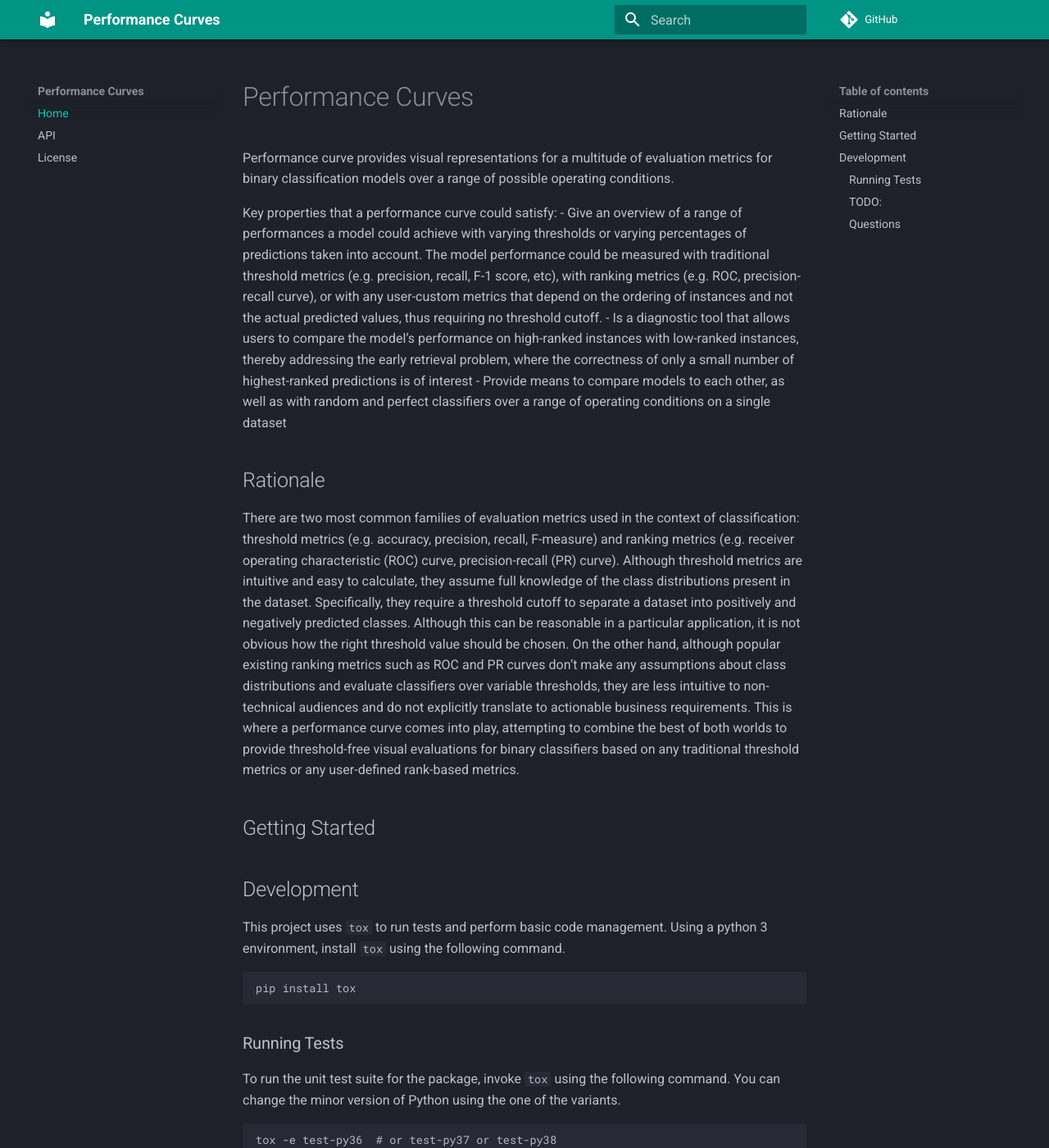
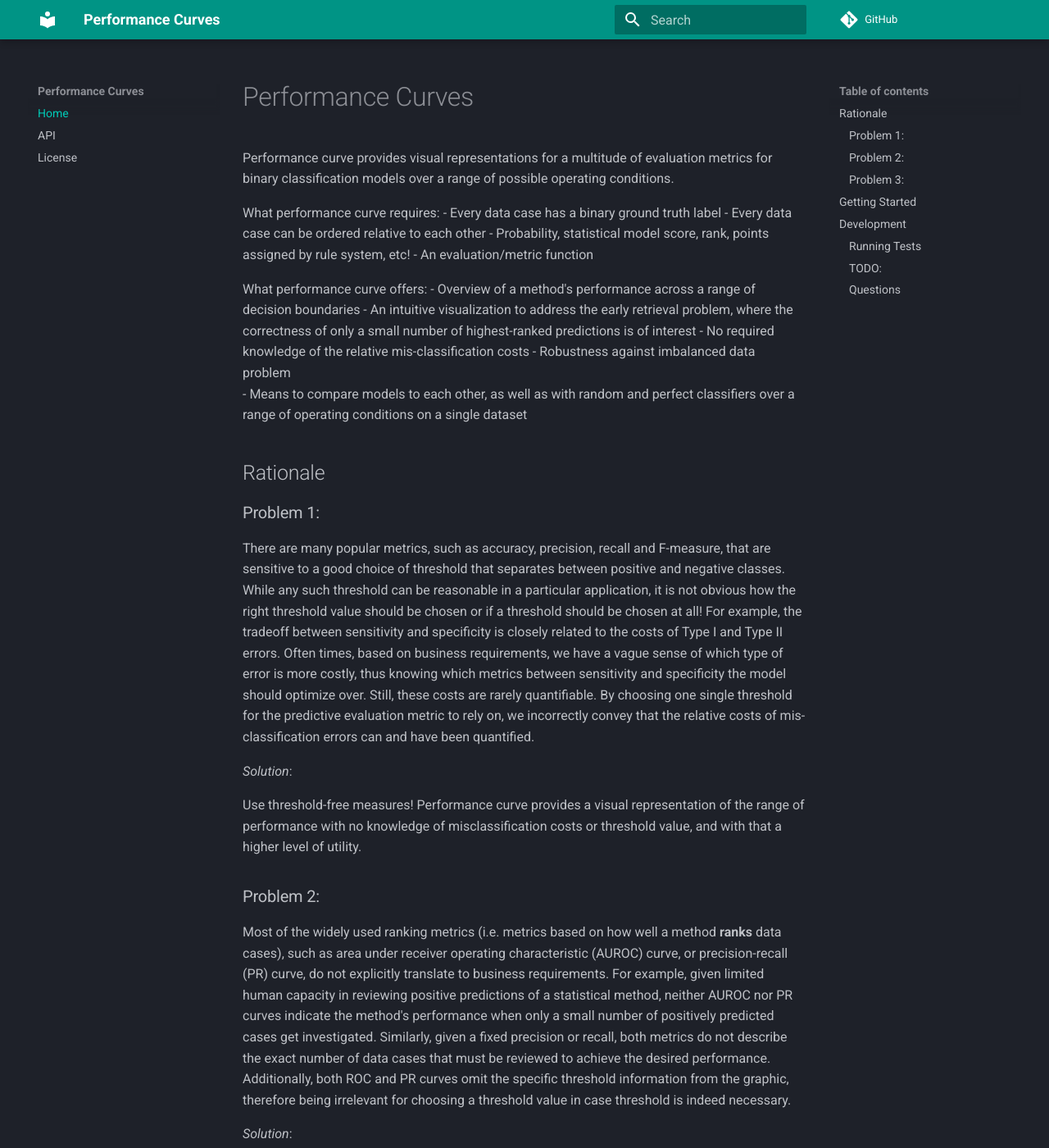
Before and after one commit to erp12/performance-curves, an MkDocs documentation site: the page built from docs_src/README.md, in a window 1280 px wide and 1400 px high. Shown: the whole window at 82% size. Built offline with MkDocs 1.6.1 and Material for MkDocs 9.7.7, drawn with Linux system fonts in a browser that asks for light colours; comment, search, counter and statistics services are not loaded; some of the changed text lies outside the part shown.

Commit message:
Updates readme documentation

```diff
--- a/docs_src/README.md
+++ b/docs_src/README.md
@@ -2,15 +2,42 @@
 
 Performance curve provides visual representations for a multitude of evaluation metrics for binary classification models over a range of possible operating conditions.
 
-Key properties that a performance curve could satisfy:
-- Give an overview of a range of performances a model could achieve with varying thresholds or varying percentages of predictions taken into account. The model performance could be measured with traditional threshold metrics (e.g. precision, recall, F-1 score, etc), with ranking metrics (e.g. ROC, precision-recall curve), or with any user-custom metrics that depend on the ordering of instances and not the actual predicted values, thus requiring no threshold cutoff.
-- Is a diagnostic tool that allows users to compare the model’s performance on high-ranked instances with low-ranked instances, thereby addressing the early retrieval problem, where the correctness of only a small number of highest-ranked predictions is of interest
-- Provide means to compare models to each other, as well as with random and perfect classifiers over a range of operating conditions on a single dataset
+What performance curve requires:
+- Every data case has a binary ground truth label
+- Every data case can be ordered relative to each other
+  - Probability, statistical model score, rank, points assigned by rule system, etc!
+- An evaluation/metric function
+
+What performance curve offers:
+- Overview of a method's performance across a range of decision boundaries
+- An intuitive visualization to address the early retrieval problem, where the correctness of only a small number of highest-ranked predictions is of interest
+- No required knowledge of the relative mis-classification costs
+- Robustness against imbalanced data problem
+- Means to compare models to each other, as well as with random and perfect classifiers over a range of operating conditions on a single dataset
+
 
 ## Rationale
 
-There are two most common families of evaluation metrics used in the context of classification: threshold metrics (e.g. accuracy, precision, recall, F-measure) and ranking metrics (e.g. receiver operating characteristic (ROC) curve, precision-recall (PR) curve). Although threshold metrics are intuitive and easy to calculate, they assume full knowledge of the class distributions present in the dataset. Specifically, they require a threshold cutoff to separate a dataset into positively and negatively predicted classes. Although this can be reasonable in a particular application, it is not obvious how the right threshold value should be chosen. On the other hand, although popular existing ranking metrics such as ROC and PR curves don’t make any assumptions about class distributions and evaluate classifiers over variable thresholds, they are less intuitive to non-technical audiences and do not explicitly translate to actionable business requirements.
-This is where a performance curve comes into play, attempting to combine the best of both worlds to provide threshold-free visual evaluations for binary classifiers based on any traditional threshold metrics or any user-defined rank-based metrics.
+### Problem 1:
+
+There are many popular metrics, such as accuracy, precision, recall and F-measure, that are sensitive to a good choice of threshold that separates between positive and negative classes. While any such threshold can be reasonable in a particular application, it is not obvious how the right threshold value should be chosen or if a threshold should be chosen at all! For example, the tradeoff between sensitivity and specificity is closely related to the costs of Type I and Type II errors. Often times, based on business requirements, we have a vague sense of which type of error is more costly, thus knowing which metrics between sensitivity and specificity the model should optimize over. Still, these costs are rarely quantifiable. By choosing one single threshold for the predictive evaluation metric to rely on, we incorrectly convey that the relative costs of mis-classification errors can and have been quantified.
+
+*Solution*:
+
+Use threshold-free measures! Performance curve provides a visual representation of the range of performance with no knowledge of misclassification costs or threshold value, and with that a higher level of utility.
+
+### Problem 2:
+
+Most of the widely used ranking metrics (i.e. metrics based on how well a method **ranks** data cases), such as area under receiver operating characteristic (AUROC) curve, or precision-recall (PR) curve, do not explicitly translate to business requirements. For example, given limited human capacity in reviewing positive predictions of a statistical method, neither AUROC nor PR curves indicate the method's performance when only a small number of positively predicted cases get investigated. Similarly, given a fixed precision or recall, both metrics do not describe the exact number of data cases that must be reviewed to achieve the desired performance. Additionally, both ROC and PR curves omit the specific threshold information from the graphic, therefore being irrelevant for choosing a threshold value in case threshold is indeed necessary.
+
+*Solution*:
+
+### Problem 3:
+
+AUROC or AUPRC or any scalar performance measures gives an apparently definitive answer to which method is better. However, it often happens that one method is superior to another in some circumstances and inferior in others, and these widely used scalar performance measures give no assistance in identifying the circumstances in which a particular method is superior.
+
+*Solution*:
+[] (@TODO: create an example of 2 models on a dataset where model B's AUROC > model A's AUROC but we want to use model A's instead since it addresses the early retrieval problem better.)
 
 ## Getting Started
 
```
